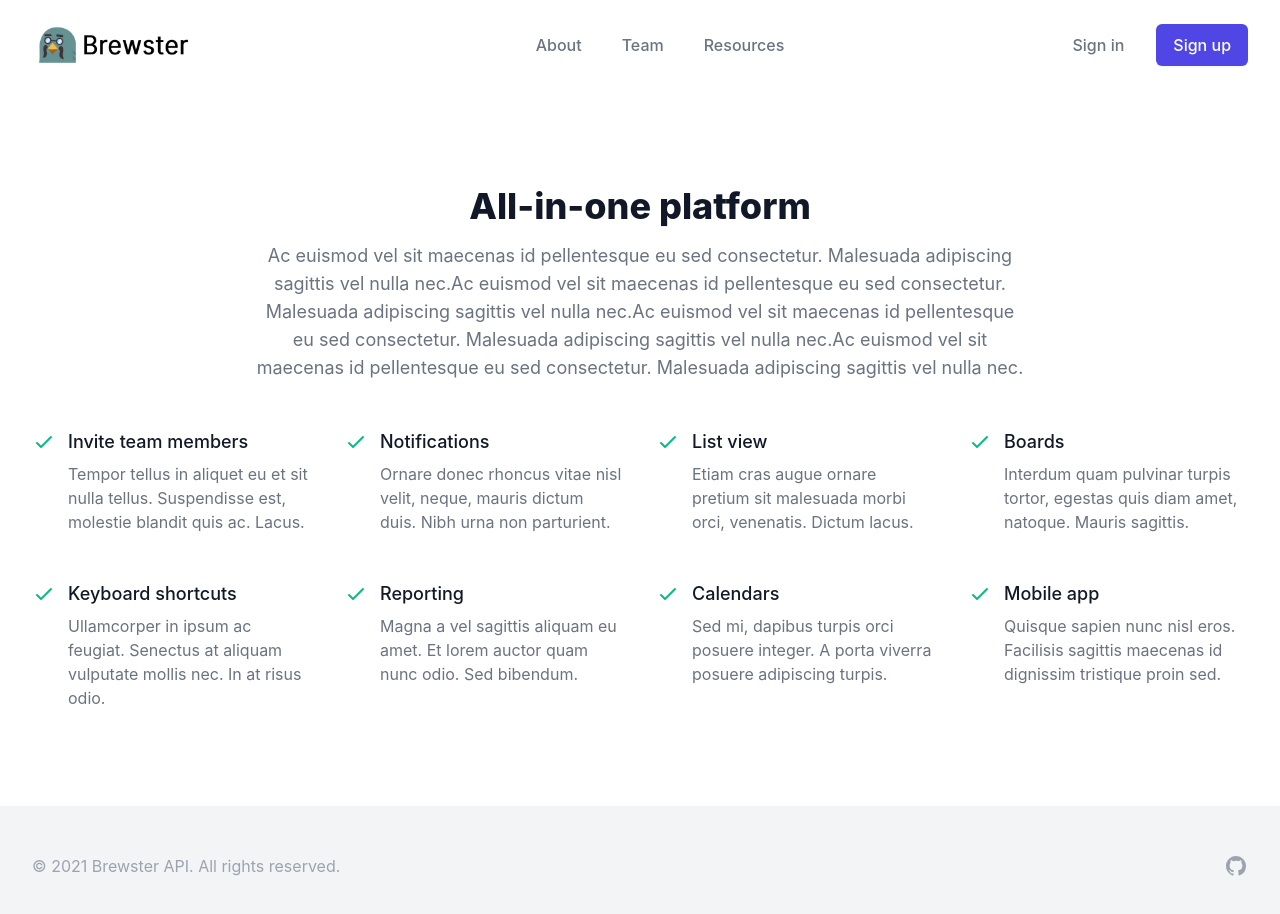
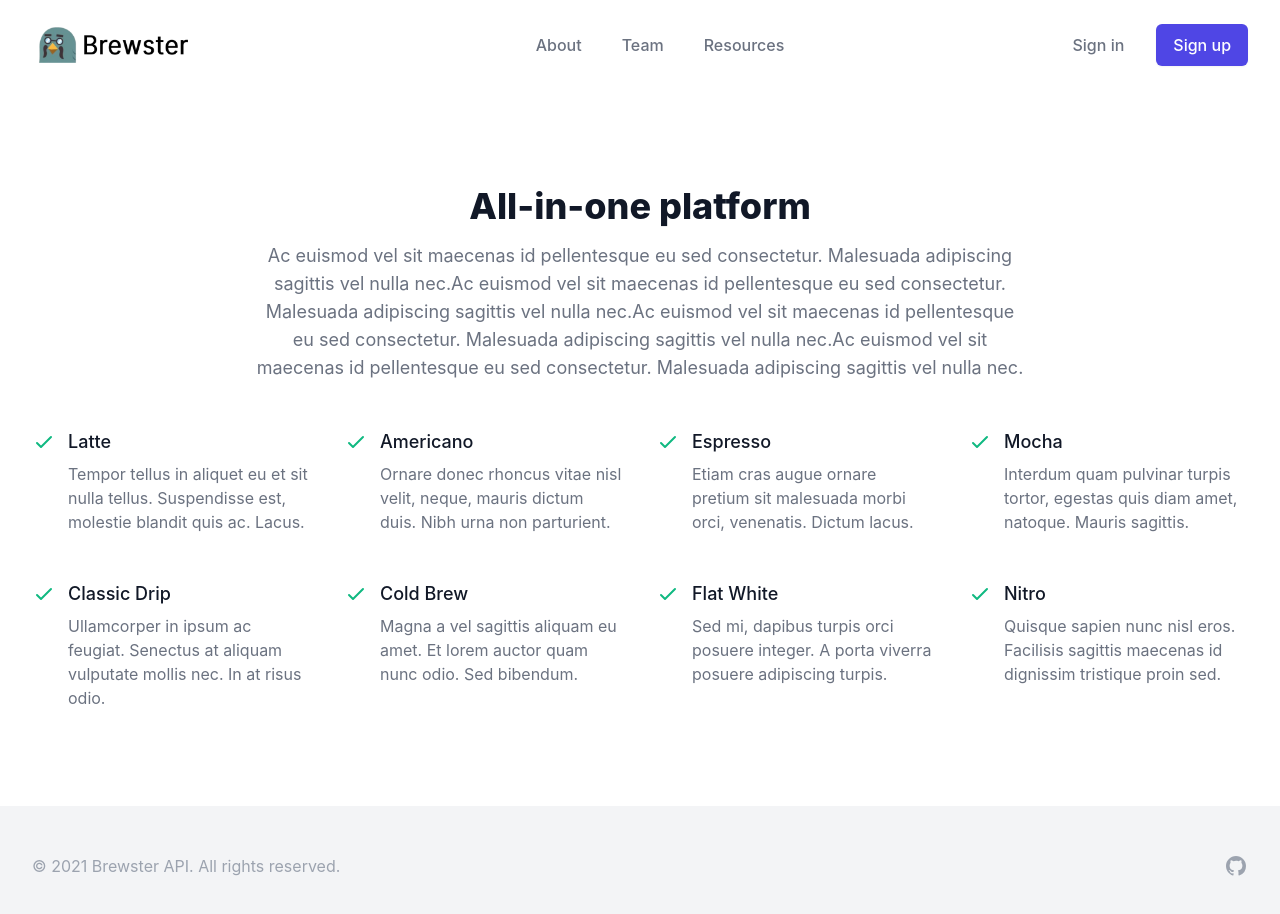
Before and after one commit to opes/brewster-frontend, a React (Create React App) app: page /about in a window 1280 px wide. Shown: the top 914 px of the page. Built offline with nearby package versions, Linux system fonts and the light colour scheme; what @tailwindcss/typography would draw is missing.

Commit message:
about content

```diff
--- a/src/components/AboutContent.js
+++ b/src/components/AboutContent.js
@@ -2,35 +2,35 @@ import { CheckIcon } from '@heroicons/react/outline'
 
 const features = [
   {
-    name: 'Invite team members',
+    name: 'Latte',
     description: 'Tempor tellus in aliquet eu et sit nulla tellus. Suspendisse est, molestie blandit quis ac. Lacus.',
   },
   {
-    name: 'Notifications',
+    name: 'Americano',
     description: 'Ornare donec rhoncus vitae nisl velit, neque, mauris dictum duis. Nibh urna non parturient.',
   },
   {
-    name: 'List view',
+    name: 'Espresso',
     description: 'Etiam cras augue ornare pretium sit malesuada morbi orci, venenatis. Dictum lacus.',
   },
   {
-    name: 'Boards',
+    name: 'Mocha',
     description: 'Interdum quam pulvinar turpis tortor, egestas quis diam amet, natoque. Mauris sagittis.',
   },
   {
-    name: 'Keyboard shortcuts',
+    name: 'Classic Drip',
     description: 'Ullamcorper in ipsum ac feugiat. Senectus at aliquam vulputate mollis nec. In at risus odio.',
   },
   {
-    name: 'Reporting',
+    name: 'Cold Brew',
     description: 'Magna a vel sagittis aliquam eu amet. Et lorem auctor quam nunc odio. Sed bibendum.',
   },
   {
-    name: 'Calendars',
+    name: 'Flat White',
     description: 'Sed mi, dapibus turpis orci posuere integer. A porta viverra posuere adipiscing turpis.',
   },
   {
-    name: 'Mobile app',
+    name: 'Nitro',
     description: 'Quisque sapien nunc nisl eros. Facilisis sagittis maecenas id dignissim tristique proin sed.',
   },
 ]
--- a/src/components/LandingContent.js
+++ b/src/components/LandingContent.js
@@ -6,7 +6,7 @@ export default function LandingContent() {
         <div className="lg:grid lg:grid-cols-2 lg:gap-8 lg:items-center">
           <div>
             <h2 className="text-3xl font-extrabold text-gray-900 sm:text-4xl">
-              Used by the world's most average companies
+              get All DRINKS
             </h2>
             <p className="mt-3 max-w-3xl text-lg text-gray-500">
               Lorem ipsum dolor sit amet, consectetur adipiscing elit. Et, egestas tempus tellus etiam sed. Quam a
```
